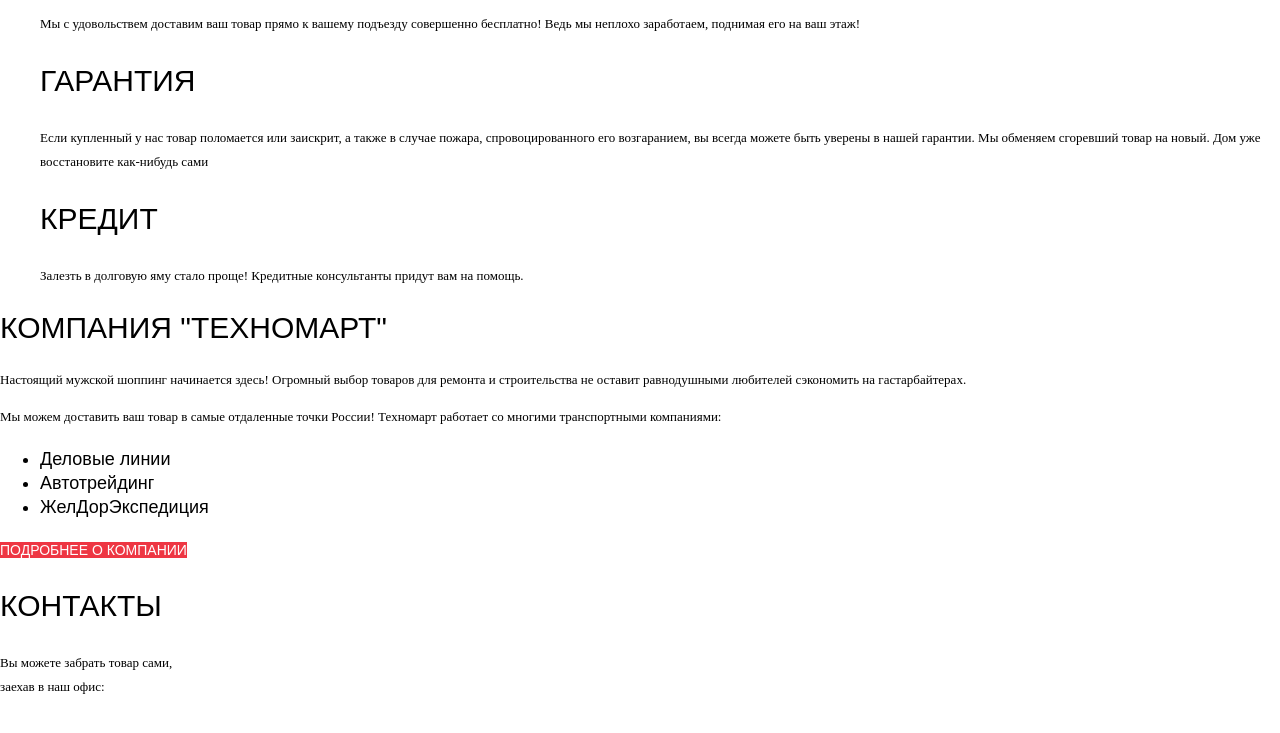
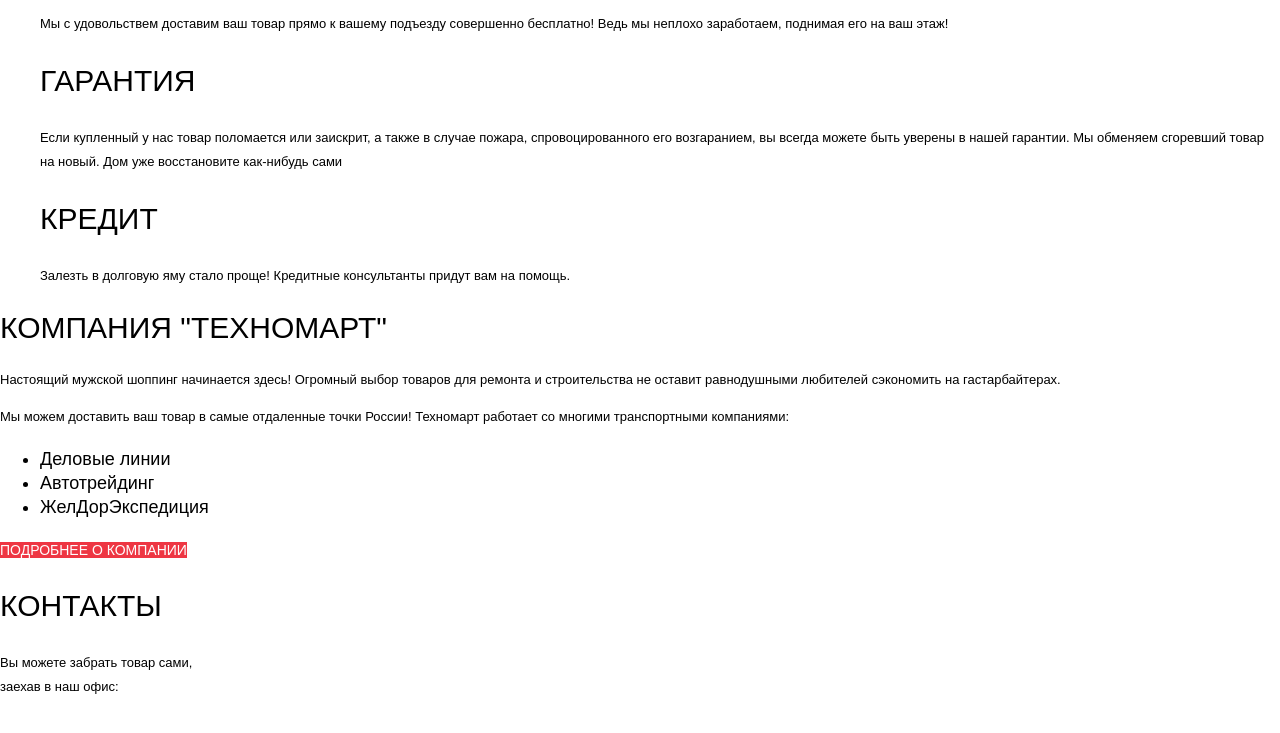
Before and after one commit to vasua342/78511-technomart-29, a plain HTML site: page index.html in a window 1280 px wide. Shown: the part 2620-3353 px from the top of the page. Drawn offline with nearby package versions, Linux system fonts and the light colour scheme; a web font is replaced by a local one.

Commit message:
Update style.css

```diff
--- a/css/style.css
+++ b/css/style.css
@@ -314,7 +314,7 @@
 	font-weight: 400;
 }
 .services p {
-	font-family: "PT Sans";
+	font-family: "PT Sans",sans-serif;
 	font-size: 13px;
 	line-height: 24px;
 	font-weight: 400;
@@ -346,7 +346,7 @@
 	text-transform: uppercase;
 }
 .tehnomart p {
-	font-family: "PT Sans";
+	font-family: "PT Sans",sans-serif;
 	font-size: 13px;
 	line-height: 24px;
 	font-weight: 400;
@@ -379,8 +379,7 @@
 	text-transform: uppercase;
 }
 .kontakts p {
-	font-family: "PT Sans";
-	font-style: "Regular";
+	font-family: "PT Sans",sans-serif;
 	font-size: 13px;
 	line-height: 24px;
 	font-weight: 400;
```
